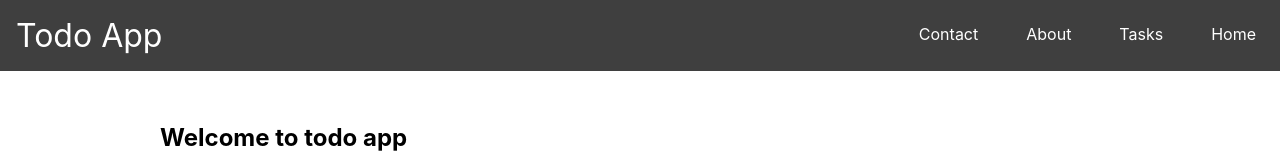
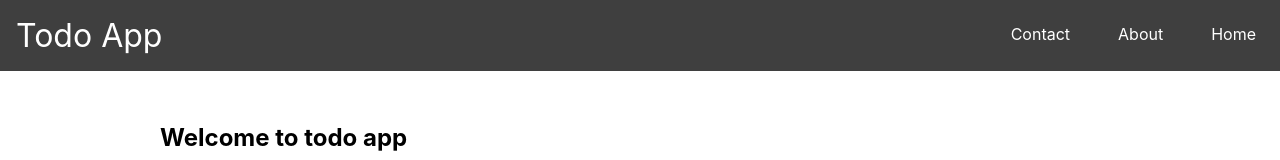
Before and after one commit to desolaser/todo-app, a React (Create React App) app: page / in a window 1280 px wide. Shown: the top 160 px of the page. Built offline with nearby package versions, Linux system fonts and the light colour scheme.

Commit message:
Add private route and auth context

```diff
--- a/package.json
+++ b/package.json
@@ -7,6 +7,7 @@
     "@testing-library/jest-dom": "^4.2.4",
     "@testing-library/react": "^9.5.0",
     "@testing-library/user-event": "^7.2.1",
+    "axios": "^0.19.2",
     "graphql": "^15.3.0",
     "node-sass": "^4.14.1",
     "react": "^16.13.1",
--- a/src/App.js
+++ b/src/App.js
@@ -3,6 +3,7 @@ import { BrowserRouter as Router, Route, Switch } from 'react-router-dom'
 import { ApolloProvider } from '@apollo/client'
 
 import Layout from './components/layout'
+import PrivateRoute from './components/privateRoute'
 
 import Home from './pages/home'
 import Tasks from './pages/tasks'
@@ -12,22 +13,25 @@ import About from './pages/about'
 import Contact from './pages/contact'
 
 import client from './utils/ApolloClient'
+import { AuthContext } from "./context/auth";
 
 function App() {
     return (
         <ApolloProvider client={client}>
+            <AuthContext.Provider value={false}>
                 <Router>
                     <Layout>
                         <Switch>
                             <Route exact path="/" component={Home}/>
-                        <Route exact path="/tasks" component={Tasks}/>
-                        <Route path="/tasks/add" component={TaskAdd}/>
-                        <Route path="/tasks/edit/:id" component={TaskEdit}/>
                             <Route path="/about" component={About}/>
                             <Route path="/contact" component={Contact}/>
+                            <PrivateRoute exact path="/tasks" component={Tasks}/>
+                            <PrivateRoute path="/tasks/add" component={TaskAdd}/>
+                            <PrivateRoute path="/tasks/edit/:id" component={TaskEdit}/>
                         </Switch>
                     </Layout>
                 </Router>
+            </AuthContext.Provider>
         </ApolloProvider>
     );
 }
--- a/src/components/layout/header/Header.js
+++ b/src/components/layout/header/Header.js
@@ -1,9 +1,12 @@
-import React from 'react';
-import { Link } from 'react-router-dom';
+import React from 'react'
+import { Link } from 'react-router-dom'
+import { useAuth } from '../../../context/auth'
 
 import styles from './Header.module.scss'
 
 const Header = () => {
+    const isAuthenticated = useAuth()
+
     return (
         <nav className={styles.header}>
             <div className={styles.navtitle}>
@@ -13,9 +16,11 @@ const Header = () => {
                 <li className={styles.navitem}>
                     <Link className={styles.navlink} to="/">Home</Link>
                 </li>
-                <li className={styles.navitem}>
-                    <Link className={styles.navlink} to="/tasks">Tasks</Link>
-                </li>
+                {isAuthenticated &&
+                    <li className={styles.navitem}>
+                        <Link className={styles.navlink} to="/tasks">Tasks</Link>
+                    </li>
+                }
                 <li className={styles.navitem}>
                     <Link className={styles.navlink} to="/about">About</Link>
                 </li>
--- /dev/null
+++ b/src/components/privateRoute/PrivateRoute.js
@@ -0,0 +1,21 @@
+import React from 'react'
+import { Route, Redirect } from 'react-router-dom'
+import { useAuth } from "../../context/auth"
+
+const PrivateRoute = ({ component: Component, ...rest }) => {
+    const isAuthenticated = useAuth();
+
+    return (
+        <Route {...rest} render={
+            (props) =>
+                isAuthenticated ? (
+                    <Component {...props} />
+                ) : (
+                    <Redirect to="/" />
+                )
+            }
+        />
+    )
+}
+
+export default PrivateRoute
--- /dev/null
+++ b/src/components/privateRoute/index.js
@@ -0,0 +1,2 @@
+import PrivateRoute from './PrivateRoute'
+export default PrivateRoute
--- /dev/null
+++ b/src/context/auth.js
@@ -0,0 +1,7 @@
+import { createContext, useContext } from 'react';
+
+export const AuthContext = createContext();
+
+export const useAuth = () => {
+    return useContext(AuthContext);
+}
```
Also changed, not shown: 1 other file (tests, documents, lock files or other folders). Lines whose indentation alone changed are shown as unchanged.
